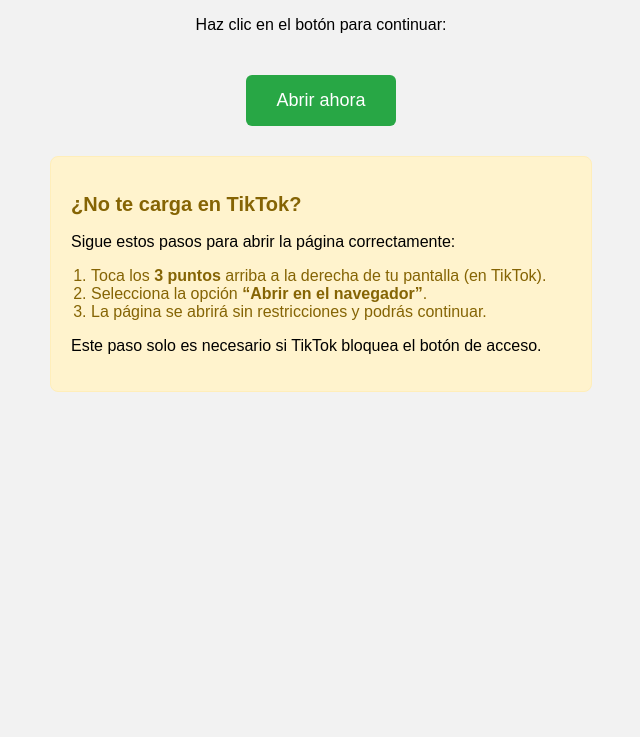
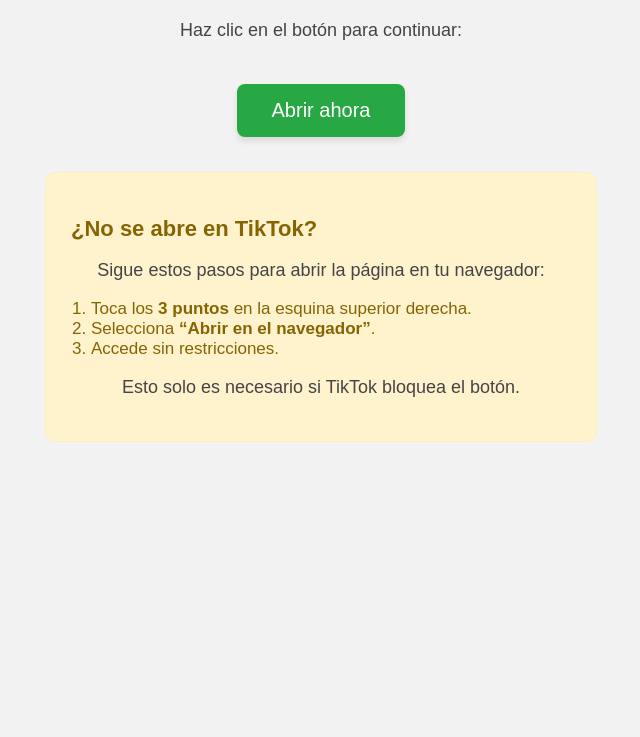
Before and after one commit to EriksonGMZ/thecris-page, a plain HTML site: page index.html in a window 1280 px wide. Shown: the part 103-840 px from the top of the page, without its empty margins (319-959 px from the left). Before the commit the page ends 800 px from the top, so only its background shows below. Drawn offline with Linux system fonts and the light colour scheme.

Commit message:
Update index.html

```diff
--- a/index.html
+++ b/index.html
@@ -3,43 +3,58 @@
 <head>
   <meta charset="UTF-8">
   <title>Regalo Exclusivo</title>
+  <meta name="viewport" content="width=device-width, initial-scale=1.0">
   <style>
     body {
       background: #f2f2f2;
-      text-align: center;
-      padding: 40px;
       font-family: Arial, sans-serif;
+      margin: 0;
+      padding: 20px;
+      display: flex;
+      flex-direction: column;
+      align-items: center;
+      justify-content: flex-start;
+      min-height: 100vh;
     }
     h1 {
-      font-size: 28px;
+      font-size: 30px;
       color: #333;
+      text-align: center;
+      margin-top: 30px;
+    }
+    p {
+      font-size: 18px;
+      text-align: center;
+      color: #444;
     }
     .boton {
       display: inline-block;
       margin-top: 25px;
-      padding: 15px 30px;
-      font-size: 18px;
+      padding: 15px 35px;
+      font-size: 20px;
       background-color: #28a745;
       color: white;
       text-decoration: none;
-      border-radius: 6px;
+      border-radius: 8px;
+      box-shadow: 0 4px 6px rgba(0,0,0,0.1);
     }
     .instrucciones {
       background: #fff3cd;
       border: 1px solid #ffeeba;
-      padding: 20px;
-      margin-top: 30px;
-      border-radius: 8px;
+      padding: 25px;
+      margin-top: 35px;
+      border-radius: 10px;
       text-align: left;
       max-width: 500px;
-      margin-left: auto;
-      margin-right: auto;
+      width: 100%;
     }
     .instrucciones h2 {
-      font-size: 20px;
+      font-size: 22px;
       color: #856404;
+      margin-bottom: 10px;
     }
     .instrucciones ol {
+      font-size: 17px;
       padding-left: 20px;
       color: #856404;
     }
@@ -52,14 +67,14 @@
   <a class="boton" href="https://rcvenus.teampelucaxd.com" target="_blank" rel="noopener noreferrer">Abrir ahora</a>
 
   <div class="instrucciones">
-    <h2>¿No te carga en TikTok?</h2>
-    <p>Sigue estos pasos para abrir la página correctamente:</p>
+    <h2>¿No se abre en TikTok?</h2>
+    <p>Sigue estos pasos para abrir la página en tu navegador:</p>
     <ol>
-      <li>Toca los <strong>3 puntos</strong> arriba a la derecha de tu pantalla (en TikTok).</li>
-      <li>Selecciona la opción <strong>“Abrir en el navegador”</strong>.</li>
-      <li>La página se abrirá sin restricciones y podrás continuar.</li>
+      <li>Toca los <strong>3 puntos</strong> en la esquina superior derecha.</li>
+      <li>Selecciona <strong>“Abrir en el navegador”</strong>.</li>
+      <li>Accede sin restricciones.</li>
     </ol>
-    <p>Este paso solo es necesario si TikTok bloquea el botón de acceso.</p>
+    <p>Esto solo es necesario si TikTok bloquea el botón.</p>
   </div>
 </body>
 </html>
```
